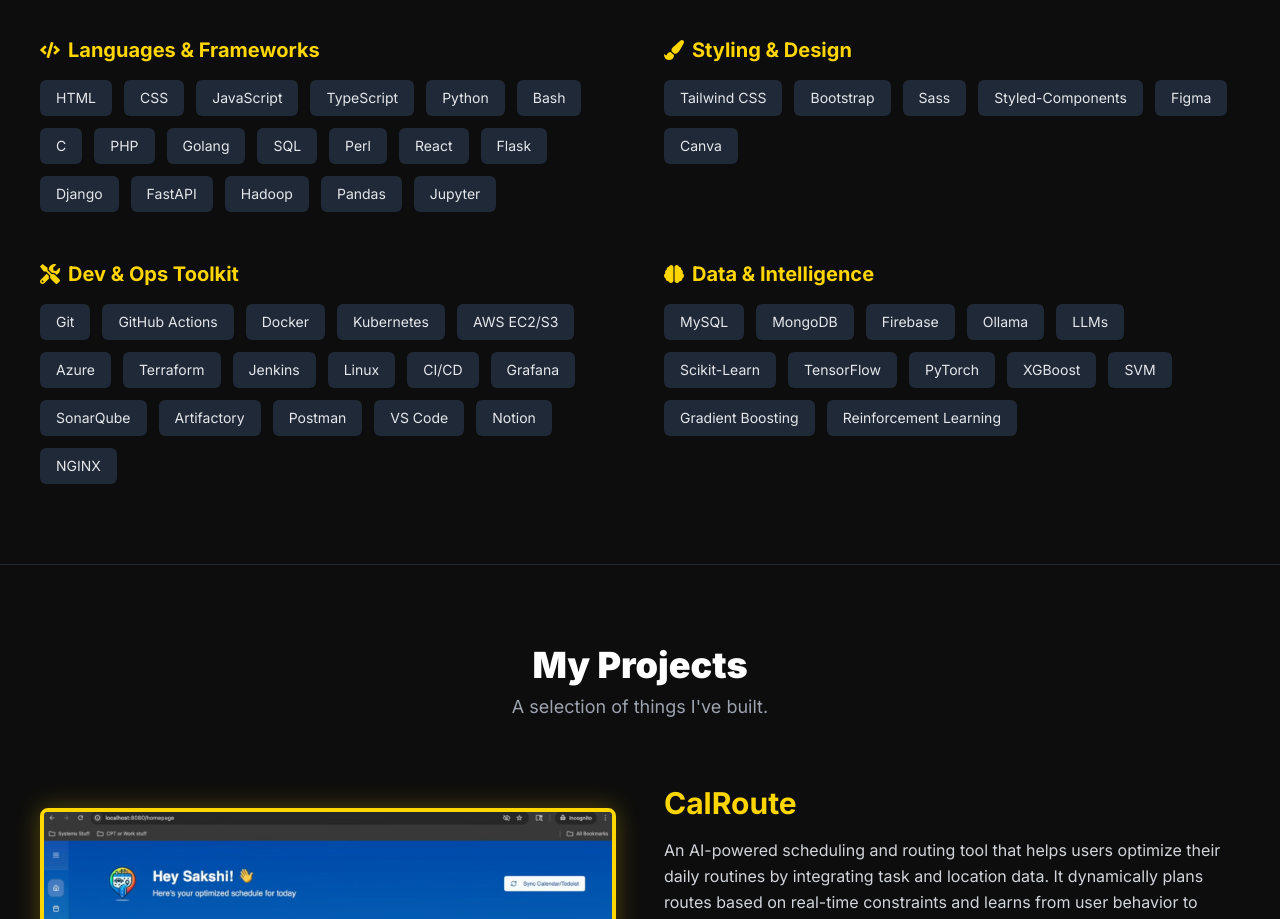
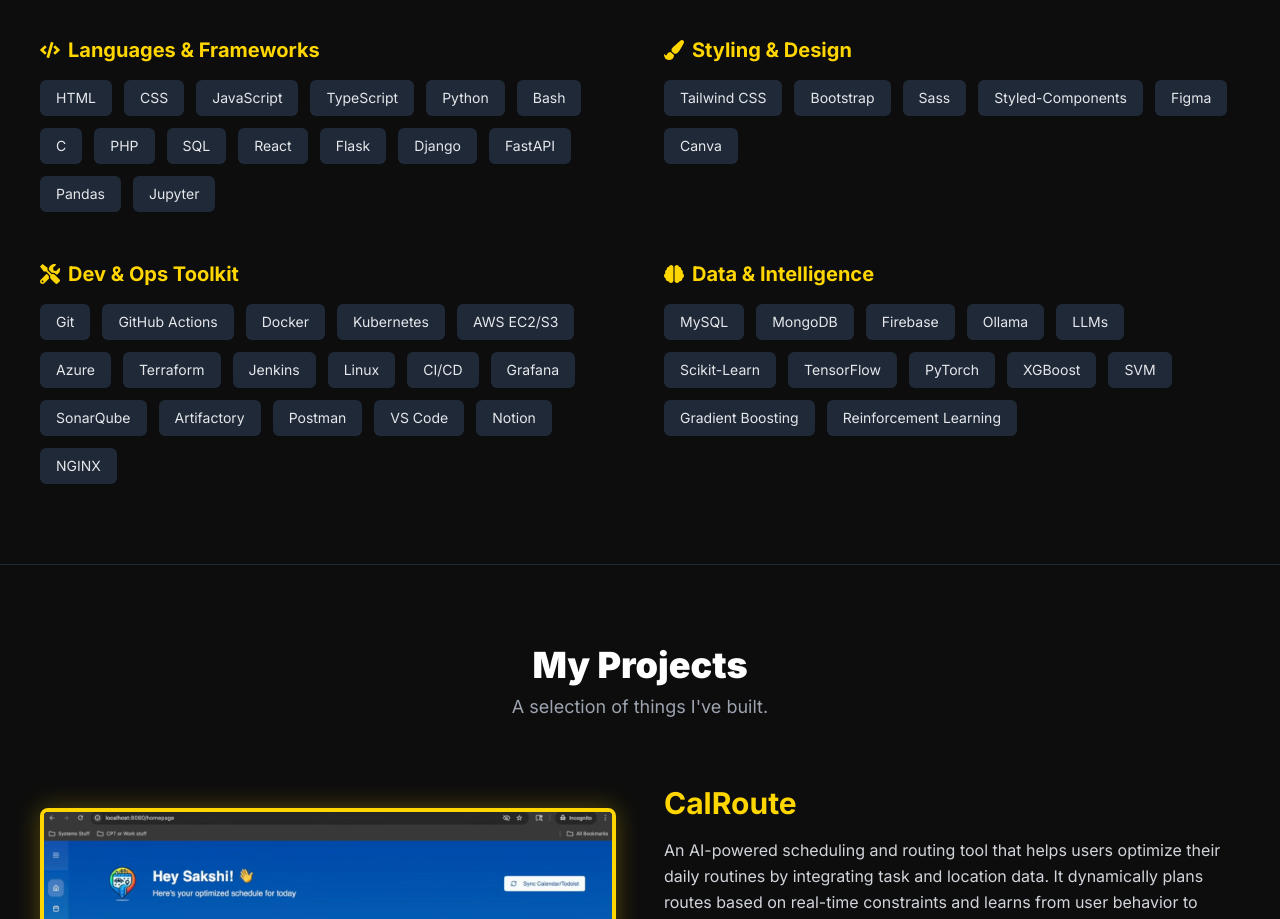
Before and after one commit to AbhishekHallad/portfolio, a React (Vite) app in the folder my-portfolio/: page / in a window 1280 px wide. Shown: the part 1940-2859 px from the top of the page. Built offline with nearby package versions, Linux system fonts and the light colour scheme.

Commit message:
updating langs

```diff
--- a/my-portfolio/src/App.jsx
+++ b/my-portfolio/src/App.jsx
@@ -65,8 +65,8 @@
 function SkillsSection() {
   const skills = {
     languages: [
-      "HTML", "CSS", "JavaScript", "TypeScript", "Python", "Bash", "C", "PHP", "Golang", "SQL", "Perl",
-      "React", "Flask", "Django", "FastAPI", "Hadoop", "Pandas", "Jupyter"
+      "HTML", "CSS", "JavaScript", "TypeScript", "Python", "Bash", "C", "PHP", "SQL",
+      "React", "Flask", "Django", "FastAPI", "Pandas", "Jupyter"
     ],
     styling: [
       "Tailwind CSS", "Bootstrap", "Sass", "Styled-Components", "Figma", "Canva"
```
